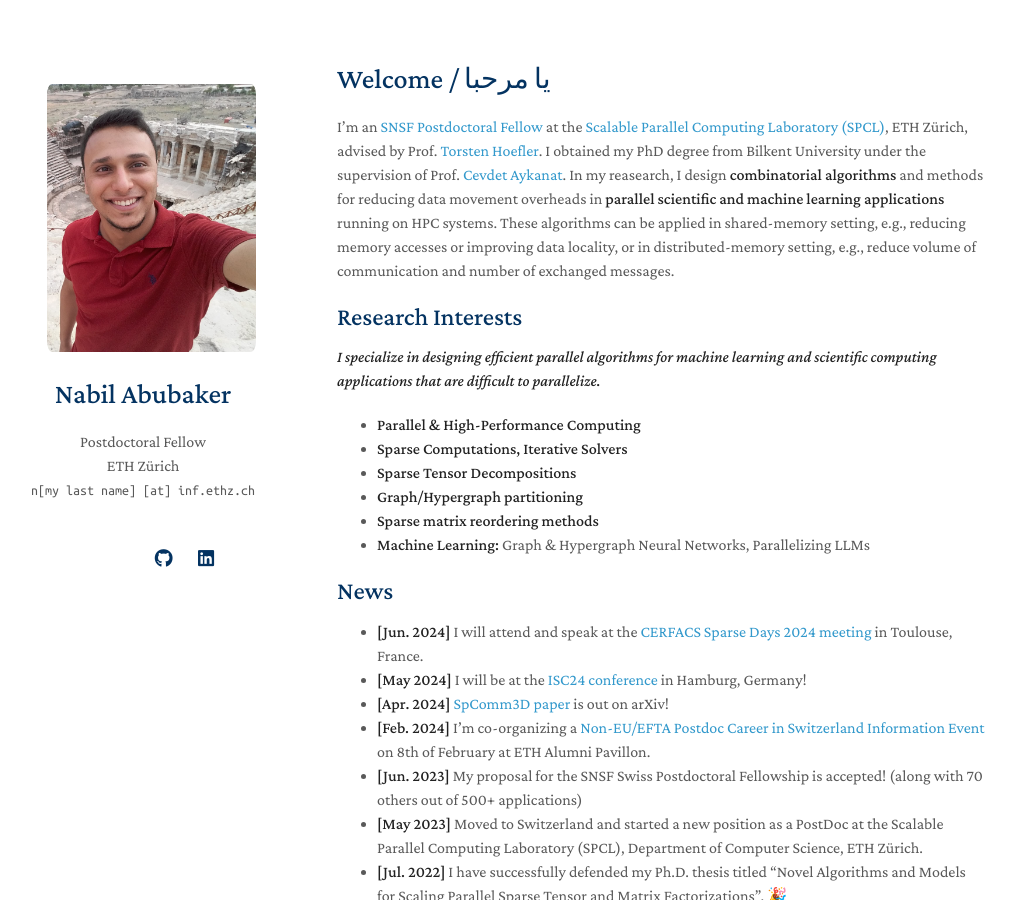
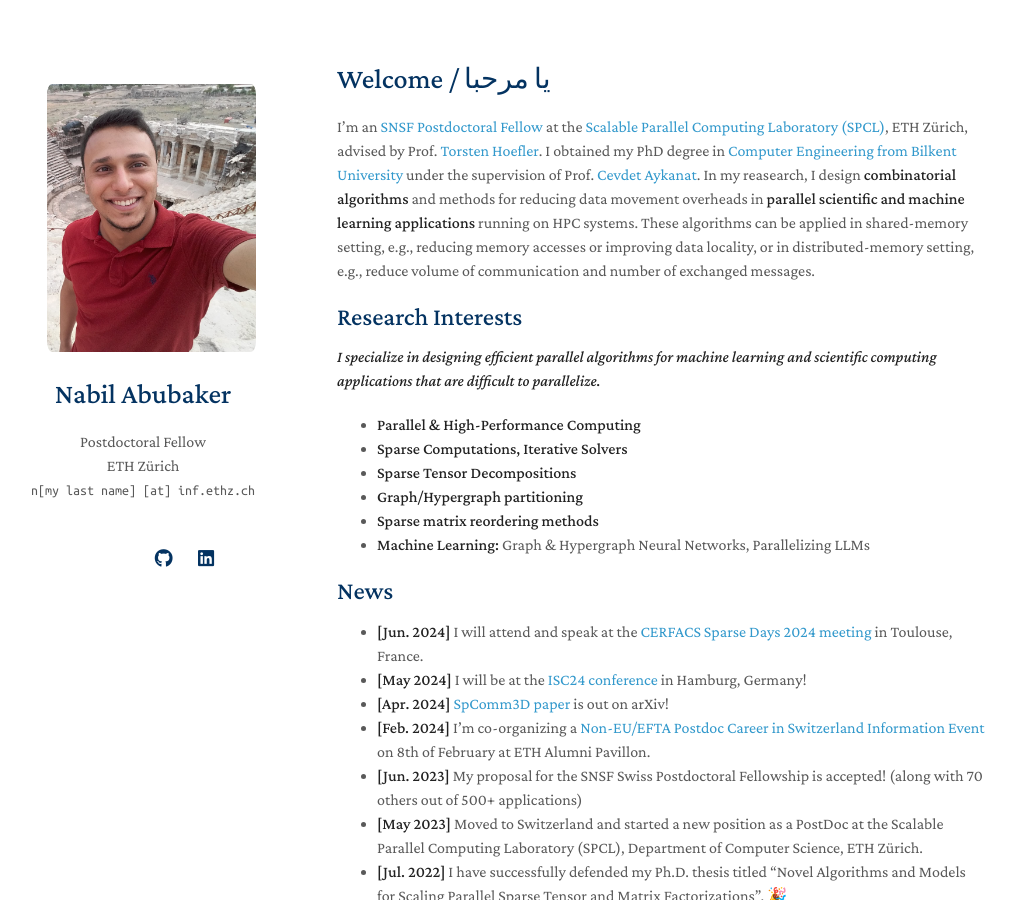
Before and after one commit to nfabubaker/nfabubaker.github.io, a Jekyll site: the page built from index.md, in a window 1280 px wide and 900 px high. Shown: the whole window, without its empty margins (133-1149 px from the left). Built offline with Jekyll 4.4.1, drawn with Linux system fonts in a browser that asks for light colours; a style sheet for code colours, icons or effects is not loaded; our own code applies the rules of GitHub Pages for plain Markdown files.

Commit message:
Update index.md

```diff
--- a/index.md
+++ b/index.md
@@ -4,7 +4,7 @@
 
 # Welcome / يا مرحبا
 
-I'm an [SNSF Postdoctoral Fellow][spfwp] at the [Scalable Parallel Computing Laboratory (SPCL)][spclwp], ETH Zürich, advised by Prof. [Torsten Hoefler][htorwp]. I obtained my PhD degree from Bilkent University under the supervision of Prof. [Cevdet Aykanat][aykanatwp]. In my reasearch, I design **combinatorial algorithms** and methods for reducing data movement overheads in **parallel scientific and machine learning applications** running on HPC systems. These algorithms can be applied in shared-memory setting, e.g., reducing memory accesses or improving data locality, or in distributed-memory setting, e.g., reduce volume of communication and number of exchanged messages.
+I'm an [SNSF Postdoctoral Fellow][spfwp] at the [Scalable Parallel Computing Laboratory (SPCL)][spclwp], ETH Zürich, advised by Prof. [Torsten Hoefler][htorwp]. I obtained my PhD degree in [Computer Engineering from Bilkent University][bilcswp] under the supervision of Prof. [Cevdet Aykanat][aykanatwp]. In my reasearch, I design **combinatorial algorithms** and methods for reducing data movement overheads in **parallel scientific and machine learning applications** running on HPC systems. These algorithms can be applied in shared-memory setting, e.g., reducing memory accesses or improving data locality, or in distributed-memory setting, e.g., reduce volume of communication and number of exchanged messages.
 
 ## Research Interests
 
```
